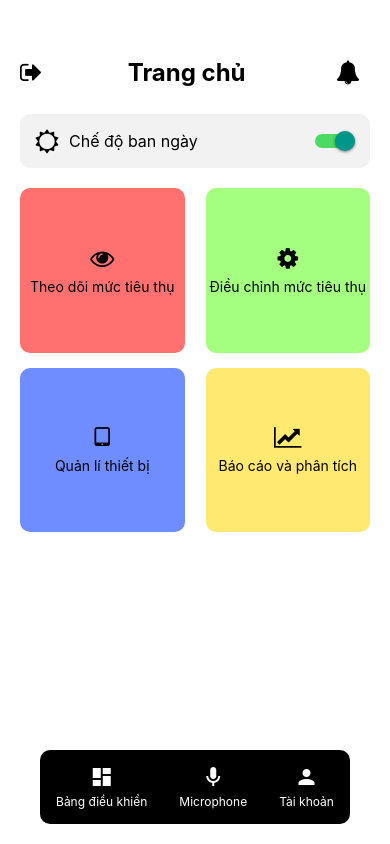
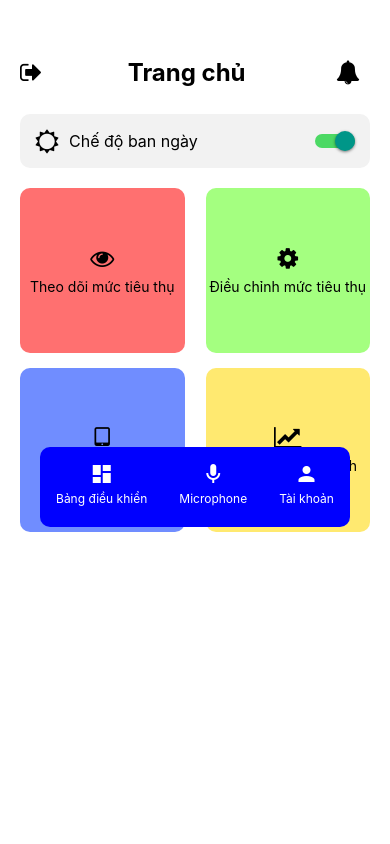
Before and after one commit to ClearWind9u/Energy-System, a React Native app in the folder frontend/: screen /Home in a window 390 px wide. Built offline with nearby package versions, Linux system fonts and the light colour scheme.

Commit message:
fix NavBar

```diff
--- a/frontend/src/component/Navbar.tsx
+++ b/frontend/src/component/Navbar.tsx
@@ -10,7 +10,7 @@ import {
 import { useTheme } from "../navigation/ThemeContext";
 import AsyncStorage from "@react-native-async-storage/async-storage";
 
-export default function NavBar({ navigation,route}) {
+export default function NavBar({ navigation, route}) {
 
 
   const { isDayMode, setIsDayMode } = useTheme();
@@ -33,7 +33,7 @@ export default function NavBar({ navigation,route}) {
 
 
   return (
-    <View style={[styles.container, currentStyles.container]}>
+    <View style={[currentStyles.container]}>
       <View style={[styles.bottomNav, currentStyles.bottomNav]} >
              <TouchableOpacity style={styles.navButton} onPress={() => navigation.navigate("Home")}>
                <MaterialCommunityIcons name="view-dashboard" size={24} color="white" />
@@ -55,22 +55,17 @@ export default function NavBar({ navigation,route}) {
 }
 
 const styles = StyleSheet.create({
-  container: {
-    flex: 1,
-    backgroundColor: "#fff",
-    paddingTop: 50,
-    paddingHorizontal: 20,
-  },
   bottomNav: {
     flexDirection: "row",
     justifyContent: "space-around",
-    backgroundColor: "black",
     paddingVertical: 15,
     borderRadius: 10,
     position: "absolute",
+    marginTop:20,
     bottom: 20,
     left: 20,
     right: 20,
+    height:80
   },
   navButton: {
     alignItems: "center",
@@ -84,17 +79,20 @@ const styles = StyleSheet.create({
 
 const dayModeStyles = StyleSheet.create({
   container: {
-    backgroundColor: "#fff",
+    backgroundColor:"red",
+    paddingHorizontal: 20,
   },
   bottomNav: {
-    backgroundColor: "black",
+    backgroundColor: "blue",
+
   },
 });
 
 // Style cho chế độ ban đêm
 const nightModeStyles = StyleSheet.create({
   container: {
-    backgroundColor: "#1E1E1E",
+    backgroundColor: "blue",
+    paddingHorizontal: 20,
   },
   bottomNav: {
     backgroundColor: "#333",
--- a/frontend/src/screens/AccountInfor.tsx
+++ b/frontend/src/screens/AccountInfor.tsx
@@ -77,7 +77,6 @@ export default function AccountInfor({ navigation, route }) {
           setUser({ ...user, account: newAccount, name: newName });
           setNewAccount("")
           setNewName("")
-          // fetchUserData();
         })
         .catch(() => {
           alert("Lỗi khi cập nhật thông tin!");
```
Also changed, not shown: frontend/src/screens/DeviceManagement.tsx (+0 -10 lines).
